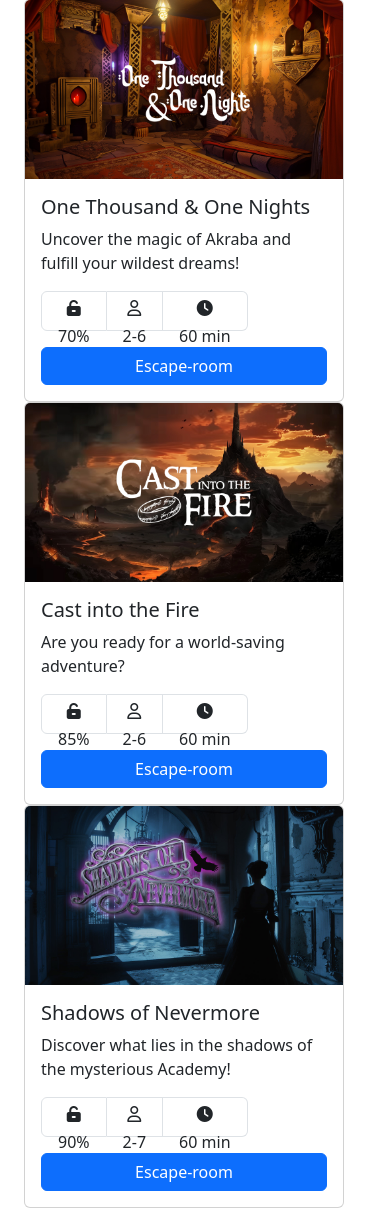
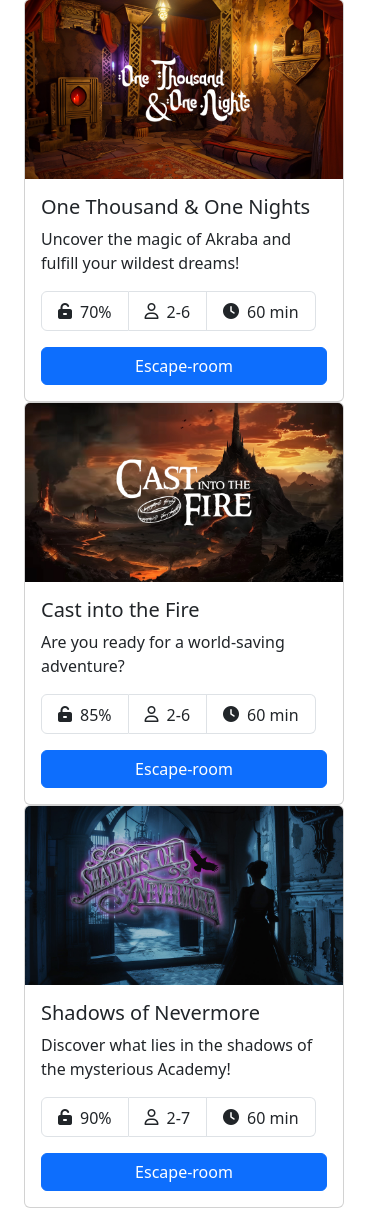
Before and after one commit to Jim-Daoulas/escape-rooms, a PHP site: page / in a window 390 px wide. Shown: the part 212-1420 px from the top of the page. Run offline with PHP 8.4, Linux system fonts and the light colour scheme; some libraries are stand-ins or nearby versions.

Commit message:
fix responsive

```diff
--- a/style.css
+++ b/style.css
@@ -16,4 +16,8 @@
     width: 100%;
     flex-direction: row !important;
 }
+.list-group .d-flex
+{
+    flex-direction: row;
 }
+}
```
